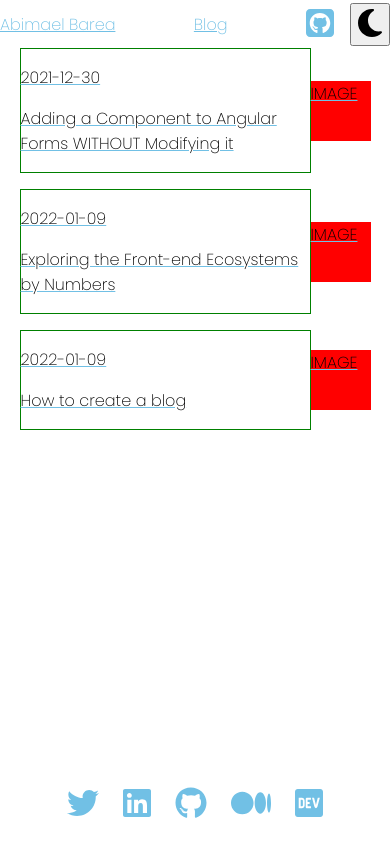
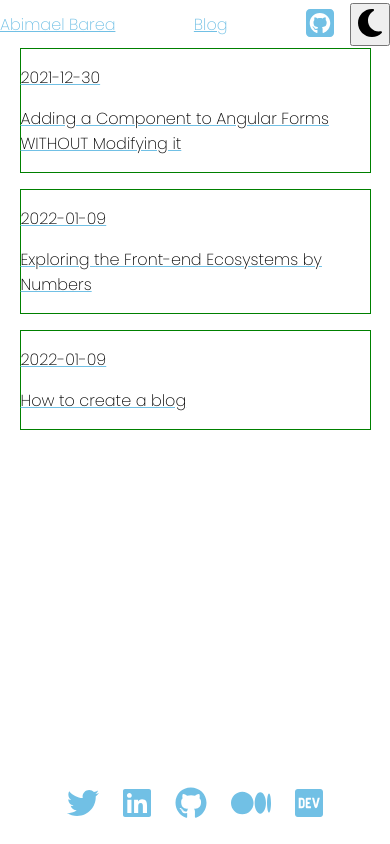
Before and after one commit to abimaelbarea/abimaelbarea.com, a Next.js app: page /blog in a window 390 px wide. Built offline with nearby package versions, Linux system fonts and the light colour scheme.

Commit message:
chore: unifying class names

```diff
--- a/components/BlogPost.tsx
+++ b/components/BlogPost.tsx
@@ -12,8 +12,8 @@ const BlogPost = ({ post }: BlogPostProps) => {
   return (
     <Link href={generatePostPath(post.path)}>
       <a className={styles.item}>
-        <p className={styles.itemImage}>IMAGE</p>
-        <div className={styles.itemTitle}>
+        <p className={styles.image}>IMAGE</p>
+        <div className={styles.title}>
           <p>{post.date}</p>
           <p>{post.title}</p>
         </div>
--- a/components/blogPost.module.css
+++ b/components/blogPost.module.css
@@ -5,18 +5,18 @@
   cursor: pointer;
 }
 
-.itemImage {
+.image {
   height: 220px;
   background: red;
 }
 
-.itemTitle {
+.title {
   flex-grow: 1;
   border: 1px solid green;
 }
 
 @media only screen and (max-width: 1200px) {
-  .itemImage {
+  .image {
     height: 200px;
   }
 }
@@ -28,9 +28,7 @@
     align-items: center;
   }
 
-  .itemImage {
-    height: 60px;
-    min-width: 60px;
-    background: red;
+  .image {
+    display: none;
   }
 }
--- a/pages/blog/[id].tsx
+++ b/pages/blog/[id].tsx
@@ -22,9 +22,9 @@ type PostProps = {
 
 const Post = ({ info, source }: PostProps) => {
   return (
-    <div className={styles.articleHolder}>
+    <div className={styles.holder}>
       <article className={styles.article}>
-        <header className={styles.articleHeader}>
+        <header className={styles.header}>
           <time>{info.date}</time>
           <h1>{info.title}</h1>
           <h2>{info.subtitle}</h2>
@@ -32,7 +32,7 @@ const Post = ({ info, source }: PostProps) => {
         </header>
         <MDXRemote compiledSource={source} components={MDXComponentMapper} />
       </article>
-      <aside className={styles.articleShare}></aside>
+      <aside className={styles.share}></aside>
     </div>
   );
 };
--- a/pages/index.tsx
+++ b/pages/index.tsx
@@ -2,7 +2,7 @@ import type { NextPage } from "next";
 import styles from "../stylesPages/home.module.css";
 
 const Home: NextPage = () => {
-  return <h1 className={styles.homeTitle}>Abimael Barea</h1>;
+  return <h1 className={styles.title}>Abimael Barea</h1>;
 };
 
 export default Home;
--- a/stylesPages/home.module.css
+++ b/stylesPages/home.module.css
@@ -1,3 +1,3 @@
-.homeTitle {
+.title {
     text-align: center;
 }
```
Also changed, not shown: stylesPages/article.module.css (+4 -4 lines).
